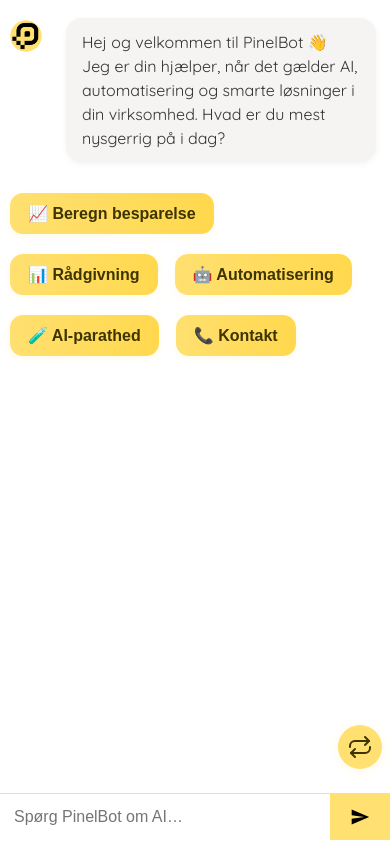
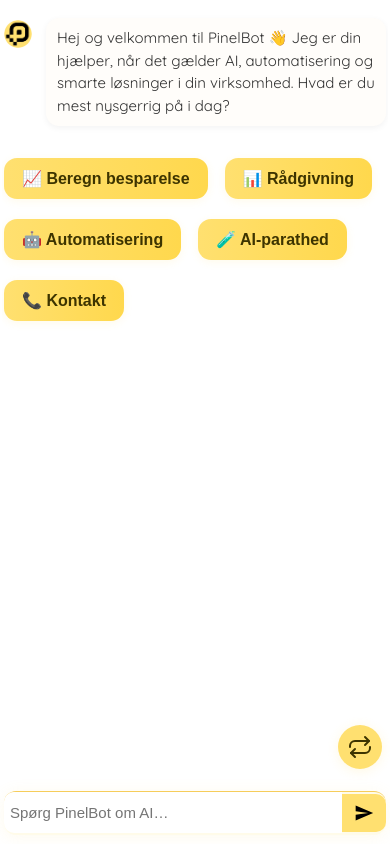
Before and after one commit to Growhubdk/pinelbot, a website: page index.html in a window 390 px wide. Drawn offline with Linux system fonts and the light colour scheme.

Commit message:
Forbedret mobilvisning og UI i style.css

```diff
--- a/style.css
+++ b/style.css
@@ -362,3 +362,104 @@
 .cta-knap:hover {
   background: #ffd54d;
 }
+
+/* --- MOBILVENLIG PINELBOT CHAT --- */
+@media (max-width: 600px) {
+
+  .chat-window, #chatbox, #messages {
+    padding: 6px 2px 2px 2px !important;
+    gap: 6px !important;
+    font-size: 15px !important;
+    max-width: 100vw !important;
+    min-width: 0 !important;
+    box-sizing: border-box;
+  }
+
+  .bubble,
+  .bot-bubble,
+  .user-bubble {
+    font-size: 15px !important;
+    padding: 9px 11px !important;
+    border-radius: 13px !important;
+    max-width: 94vw !important;
+    min-width: 0;
+    margin-bottom: 5px;
+    word-break: break-word;
+    background: #fffdfa;
+    animation: fadeIn 0.34s;
+  }
+
+  .bot-wrapper {
+    gap: 7px !important;
+    margin: 6px 0 !important;
+  }
+
+  .bot-logo {
+    width: 28px !important;
+    height: 28px !important;
+    margin-right: 7px !important;
+  }
+
+  .input-wrapper {
+    background: #fffbe9;
+    border-radius: 12px;
+    box-shadow: 0 2px 16px rgba(246,205,91,0.11);
+    margin: 0 2px 7px 2px;
+    padding-bottom: 2px !important;
+    border-top: 1.5px solid #f6cd5b;
+    display: flex;
+    align-items: center;
+  }
+
+  #user-input {
+    font-size: 15px !important;
+    padding: 12px 6px !important;
+    border-radius: 10px 0 0 10px !important;
+    background: #fff !important;
+    border: none !important;
+    flex: 1;
+    box-sizing: border-box;
+  }
+
+  #send-button {
+    padding: 0 12px !important;
+    min-width: 38px !important;
+    min-height: 38px !important;
+    border-radius: 0 10px 10px 0 !important;
+    background: #ffe070 !important;
+    border: none;
+    font-size: 20px !important;
+    font-weight: 600;
+    cursor: pointer;
+  }
+
+  #sticky-reset {
+    width: 44px !important;
+    height: 44px !important;
+    font-size: 22px !important;
+    bottom: 75px !important;
+    right: 8px !important;
+    box-shadow: 0 2px 12px rgba(255, 212, 70, 0.16);
+    padding: 0 !important;
+  }
+  #sticky-reset:hover,
+  #sticky-reset:focus {
+    width: 112px !important;
+    padding-left: 7px !important;
+  }
+  #sticky-reset span {
+    font-size: 13.5px !important;
+    margin-left: 8px !important;
+  }
+
+}
+
+/* Fade ind på nye chat-bobler */
+.bubble, .bot-bubble, .user-bubble {
+  animation: fadeIn 0.3s;
+}
+
+@keyframes fadeIn {
+  from { opacity: 0; transform: translateY(16px);}
+  to { opacity: 1; transform: translateY(0);}
+}
```
